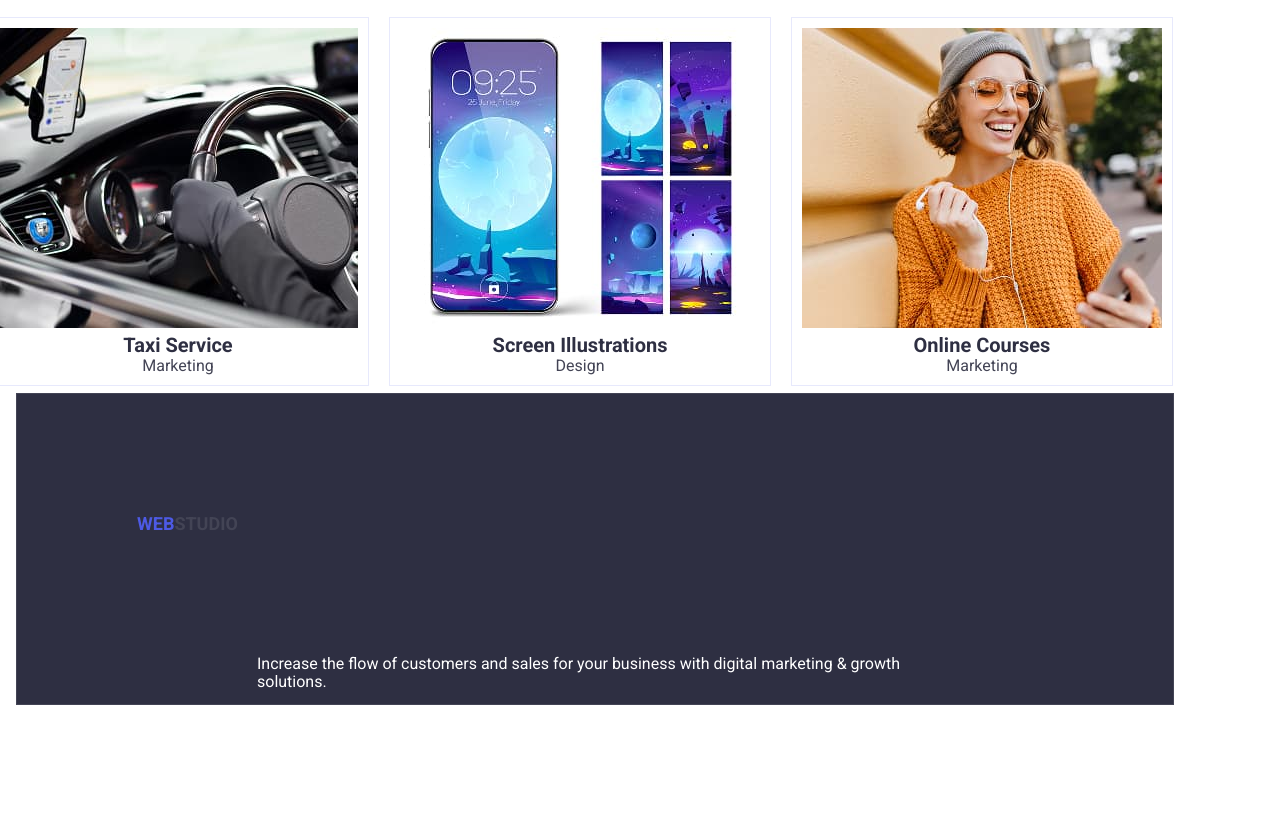
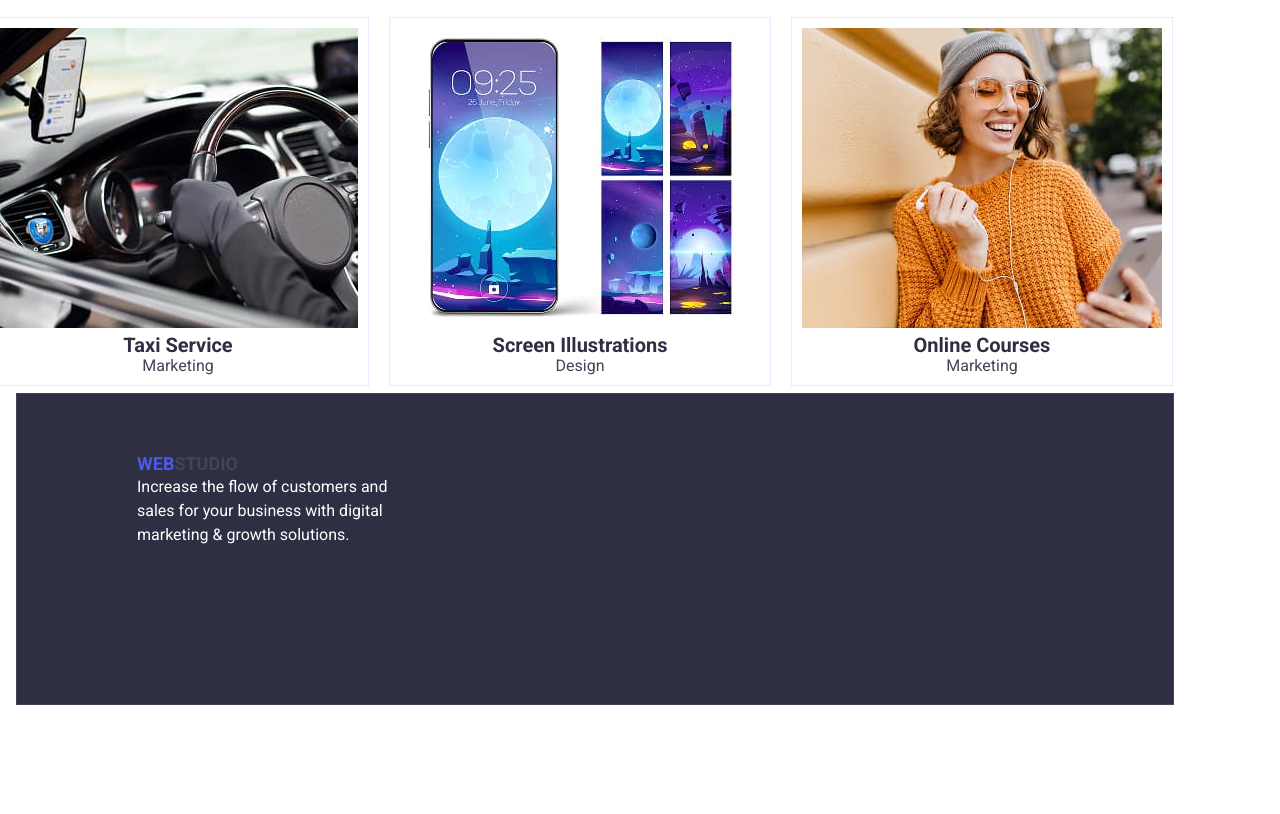
Before and after one commit to gnihanyazici/goit-markup-hw-03, a plain HTML site: page index.html in a window 1280 px wide. Shown: the part 2254-3068 px from the top of the page. Drawn offline with nearby package versions, Linux system fonts and the light colour scheme.

Commit message:
odev3rev1

```diff
--- a/css/styles.css
+++ b/css/styles.css
@@ -249,7 +249,7 @@ h2 {
     border: 1px solid;
     width: 1440px;
     height: 312px;
-    padding: 120px;
+    padding: 60px 120px;
     max-width: 1158px;
     padding-left: 156;
     padding-right: 156;
@@ -261,7 +261,8 @@ h2 {
     font-family: "roboto";
     font-weight: "regular";
     font-size: 16px;
-    padding: 120px;
+    max-width: 264px;
+    line-height: 1.5;
 }
 
 .logo1 {
```
